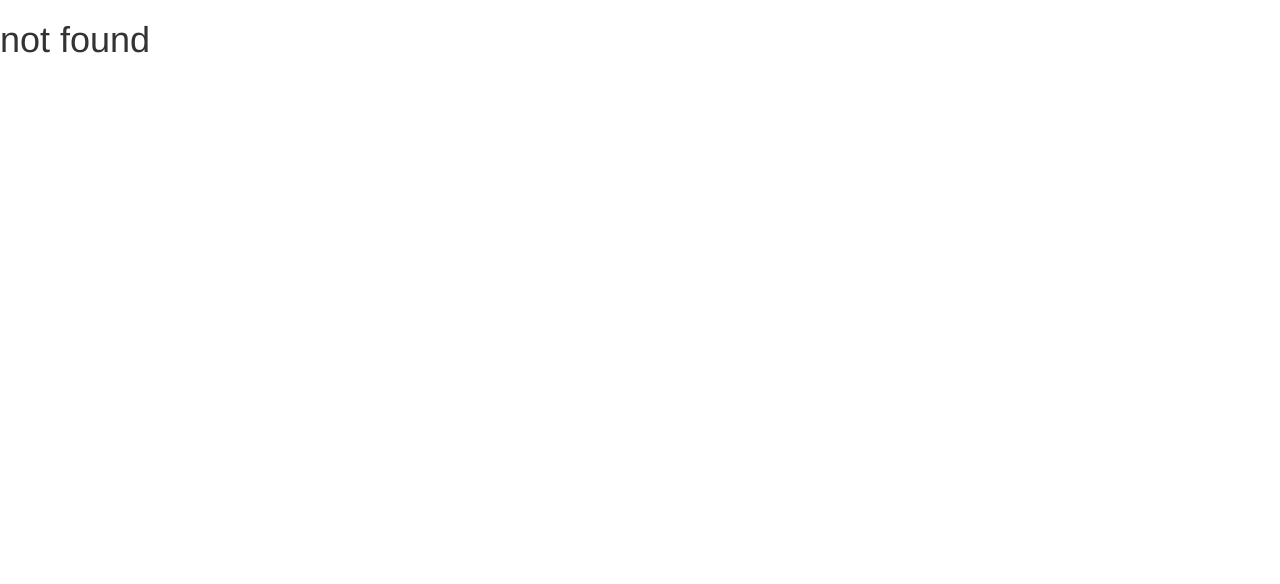
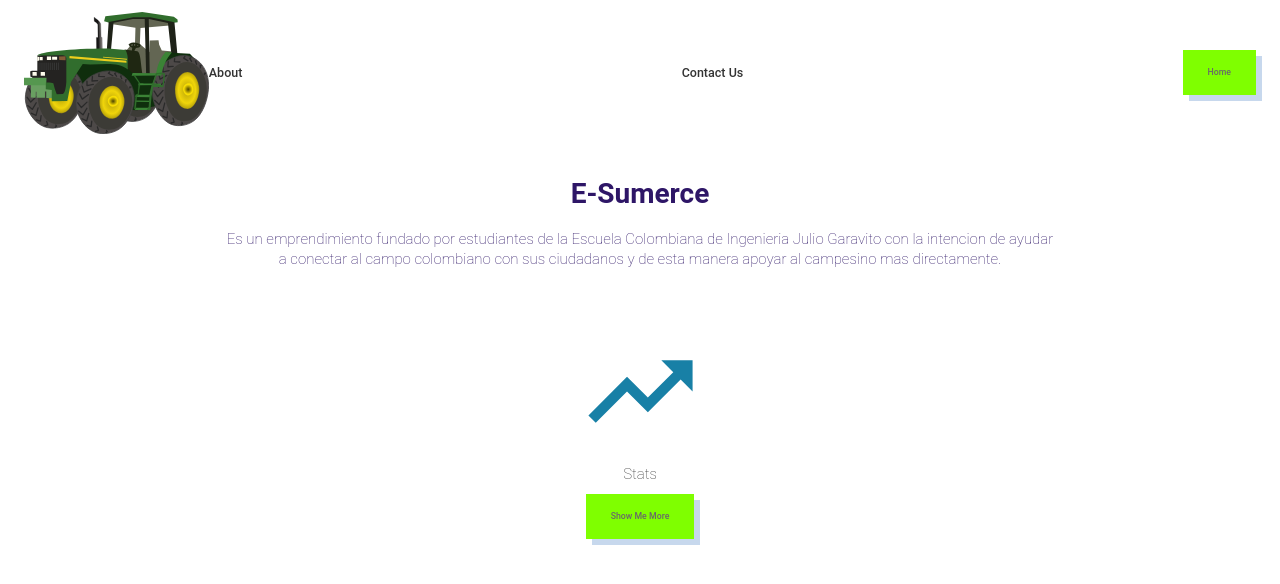
Before and after one commit to IETI-LosMelosos/FrontEnd, a React (Create React App) app: page /about in a window 1280 px wide. Shown: the top 584 px of the page. Built offline with nearby package versions, Linux system fonts and the light colour scheme.

Commit message:
About fix commit

```diff
--- a/src/App.js
+++ b/src/App.js
@@ -1,7 +1,7 @@
 import React from "react";
 import {  BrowserRouter as Router,Switch, Route } from "react-router-dom";
 import LandingPage from "./components/signin";
-import {CitySelect,MainPage} from './pages'
+import {CitySelect,MainPage,AboutUs} from './pages'
 import {PaymentResponse} from './paymentResponse'
 import {ShoopingCart} from './shoopingcart'
 import './resources/css/styles.css'
@@ -23,6 +23,9 @@ function App() {
         <Route exact path="/shoopingcart">
           <ShoopingCart/>
         </Route>
+        <Route exact path="/about">
+          <AboutUs/>
+        </Route>
         <Route>
           <h1>not found</h1>
         </Route>
--- /dev/null
+++ b/src/components/CustomBtnAboutUs.js
@@ -0,0 +1,32 @@
+import React from 'react'
+import {Button} from '@material-ui/core'
+import {withStyles} from '@material-ui/core/styles'
+
+const StyledButton = withStyles({
+    root: {
+        display: "flex",
+        alignItems: "center",
+        justifyContent: "center",
+        height: "45px",
+        padding: "0 25px",
+        boxSizing: "border-box",
+        borderRadius: 0,
+        background: "#7FFF00",
+        color: "#696969",
+        transform: "none",
+        boxShadow: "6px 6px 0 0 #c7d8ed",
+        transition: "background .3s,border-color .3s,color .3s",
+        "&:hover": {
+            backgroundColor:  "#006400"
+          },
+    },
+    label: {
+      textTransform: 'capitalize',
+    },
+  })(Button);
+
+  export function CustomBtnAboutUs(props) {
+    return (
+        <StyledButton variant="contained">{props.txt}</StyledButton>
+    )
+}
--- /dev/null
+++ b/src/components/GridAbout.js
@@ -0,0 +1,31 @@
+import React from 'react'
+import {Typography} from '@material-ui/core'
+import {makeStyles} from '@material-ui/core/styles'
+import {CustomBtnAboutUs} from './CustomBtnAboutUs'
+
+
+const styles = makeStyles({
+    wrapper: {
+       display: "flex",
+       flexDirection: "column",
+       alignItems: "center",
+       padding: "0 5rem 0 5rem"
+    },
+    item: {
+       paddingTop: "1rem"
+    }
+})
+
+export function GridAbout(props) {
+    const {icon, title, btnTitle} = props;
+    const classes = styles();
+    return (
+        <div className={classes.wrapper}>
+            <div className={classes.item}>{icon}</div>
+            <Typography className={classes.item} variant="h5">{title}</Typography>
+            <div className={classes.item}>
+                <CustomBtnAboutUs  txt={btnTitle}/>
+            </div>
+        </div>
+    )
+}
--- /dev/null
+++ b/src/components/NavbarAboutUs.js
@@ -0,0 +1,45 @@
+import React from 'react'
+import {CustomBtnAboutUs} from './CustomBtnAboutUs'
+import tractor from '../images/tractor.svg'
+import twomangoes from '../images/twomangoes.svg';
+
+import {Toolbar, Typography} from '@material-ui/core'
+import {makeStyles} from "@material-ui/core/styles";
+
+const styles = makeStyles({
+    bar:{
+        paddingTop: "1.15rem",
+        backgroundColor: "#fff"
+    },
+    tractor: {
+        width: "15%"
+    },
+    twomangoes:{
+        width: "100%",
+        display: "none"
+    },
+    menuItem: {
+        cursor: "pointer",
+        flexGrow: 1,
+        "&:hover": {
+            color:  "#4f25c8"
+        }
+    }
+})
+
+export function NavbarAboutUs() {
+    const classes = styles()
+    return (
+            <Toolbar position="sticky" color="rgba(0, 0, 0, 0.87)" className={classes.bar}>
+                <img src={tractor} className={classes.tractor} alt="tractor"/>
+                <img src={twomangoes} className={classes.twomangoes}  alt="mango"/>
+                <Typography variant="h6" className={classes.menuItem}>
+                   About
+                </Typography>
+                <Typography variant="h6" className={classes.menuItem}>
+                    Contact Us
+                </Typography>
+                <CustomBtnAboutUs txt="Home"/>
+            </Toolbar>
+    )
+}
--- /dev/null
+++ b/src/css/App.css
@@ -0,0 +1,38 @@
+.App {
+  text-align: center;
+}
+
+.App-logo {
+  height: 40vmin;
+  pointer-events: none;
+}
+
+@media (prefers-reduced-motion: no-preference) {
+  .App-logo {
+    animation: App-logo-spin infinite 20s linear;
+  }
+}
+
+.App-header {
+  background-color: #282c34;
+  min-height: 100vh;
+  display: flex;
+  flex-direction: column;
+  align-items: center;
+  justify-content: center;
+  font-size: calc(10px + 2vmin);
+  color: white;
+}
+
+.App-link {
+  color: #61dafb;
+}
+
+@keyframes App-logo-spin {
+  from {
+    transform: rotate(0deg);
+  }
+  to {
+    transform: rotate(360deg);
+  }
+}
--- /dev/null
+++ b/src/pages/AboutUs.js
@@ -0,0 +1,76 @@
+import {createTheme, ThemeProvider, makeStyles } from '@material-ui/core/styles';
+import {Typography} from '@material-ui/core';
+import '../css/App.css';
+import {GridAbout} from '../components/GridAbout'
+import {NavbarAboutUs} from '../components/NavbarAboutUs';
+
+import TrendingUpIcon from '@material-ui/icons/TrendingUp';
+
+const theme = createTheme({
+  palette: {
+    primary: {
+      main:"#2e1667",
+    },
+    secondary: {
+      main:"#c7d8ed",
+    },
+  },
+  typography: {
+    fontFamily: [
+      'Roboto'
+    ],
+    h4: {
+      fontWeight: 600,
+      fontSize: 28,
+      lineHeight: '2rem',
+      },
+    h5: {
+      fontWeight: 100,
+      lineHeight: '2rem',
+    },
+  },
+});
+
+const styles = makeStyles({
+  wrapper: {
+    width: "65%",
+    margin: "auto",
+    textAlign: "center"
+  },
+  bigSpace: {
+    marginTop: "5rem"
+  },
+  littleSpace:{
+    marginTop: "2.5rem",
+  },
+  grid:{
+    display: "flex",
+    justifyContent: "center",
+    alignItems: "center",
+    flexWrap: "wrap",
+  },
+})
+
+export function AboutUs() {
+  const classes = styles();
+  return (
+    <div className="aboutUs">
+      <ThemeProvider theme={theme}>
+        <NavbarAboutUs/>
+        <div className={classes.wrapper}>
+          <Typography variant="h4" className={classes.bigSpace} color="primary">
+             E-Sumerce
+          </Typography>
+          <Typography variant="h5" className={classes.littleSpace} color="primary">
+            Es un emprendimiento fundado por estudiantes de la Escuela Colombiana de Ingenieria Julio Garavito con la intencion de ayudar a conectar al campo colombiano con sus ciudadanos y de esta manera apoyar al campesino mas directamente.
+
+          </Typography>
+          </div>
+        <div className={`${classes.grid} ${classes.bigSpace}`}>
+        <GridAbout icon={<TrendingUpIcon style={{fill: "#1880A6", height:"125", width:"125"}}/>}  title="Stats" btnTitle="Show me More" />
+        </div>
+
+      </ThemeProvider>
+    </div>
+  );
+}
--- a/src/pages/index.js
+++ b/src/pages/index.js
@@ -1,7 +1,9 @@
 import { MainPage } from "./mainPage";
 import { CitySelect } from "./citySelect";
+import { AboutUs } from "./AboutUs";
 
 export{
     MainPage,
-    CitySelect
+    CitySelect,
+    AboutUs
 }
```
Also changed, not shown: src/images/tractor.svg (added), src/images/twomangoes.svg (added).
